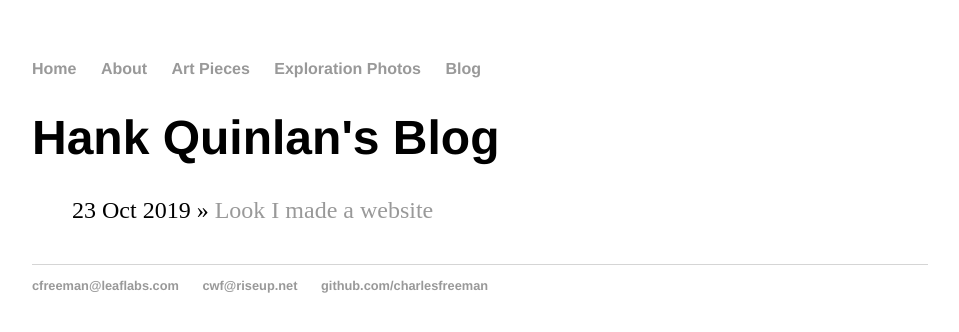
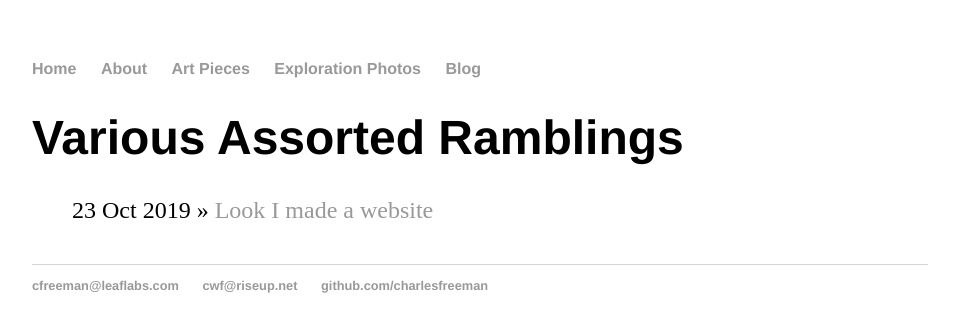
Before and after one commit to charlesfreeman/charlesfreeman.github.io, a Jekyll site: the page built from blog/index.html, in a window 1280 px wide. Shown: the top 332 px of the page, without its empty margins (160-1119 px from the left). Built offline with Jekyll 4.4.1, drawn with Linux system fonts in a browser that asks for light colours.

Commit message:
added a photo to the exploration section

```diff
--- a/about/index.html
+++ b/about/index.html
@@ -3,4 +3,4 @@ layout: default
 title: Charles Freeman's About
 ---
       <h1>{{ page.title }}</h1>
-      <p> I'm a researcher investigating miniaturized nervous systems.  In my spare time, I make like art, practice zazen, and go exploring.  Check out my photos section for pics.
+      <p> I'm a researcher investigating miniaturized nervous systems.  In my spare time, I make like art, practice zazen, and go exploring.  Check out my photos section for pics.</p>
--- a/blog/index.html
+++ b/blog/index.html
@@ -1,6 +1,6 @@
 ---
 layout: default
-title: Hank Quinlan's Blog
+title: Various Assorted Ramblings
 ---
 	<h1>{{ page.title }}</h1>
 	<ul class="posts">
--- a/exploration-photos/index.html
+++ b/exploration-photos/index.html
@@ -1,9 +1,6 @@
 ---
 layout: default
-title: Charles Freeman's About
+title: Exploration Photos
 ---
       <h1>{{ page.title }}</h1>
-      <p>
-      A steel ship beached in Iceland
       <img src="https://i.lensdump.com/i/i7SEA2.jpg" width="400" height="400">
-      </p>
```
